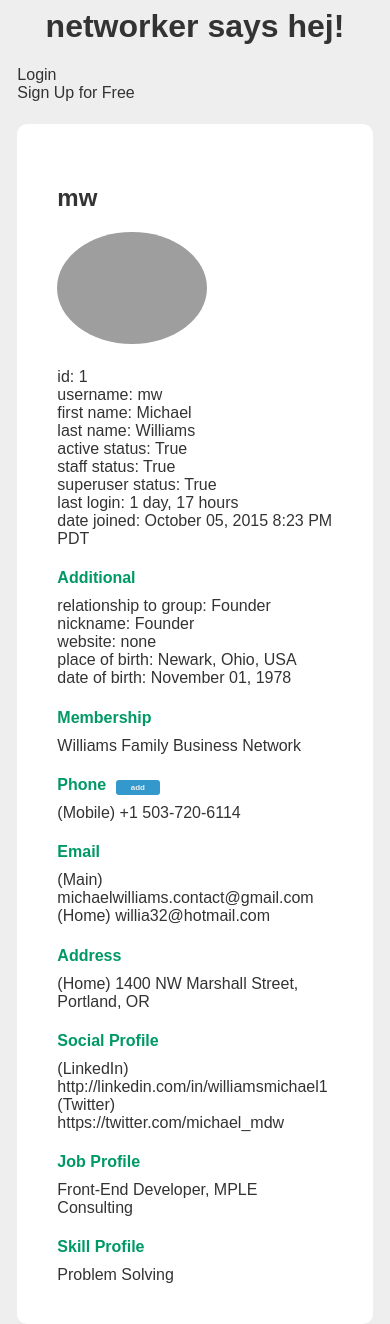
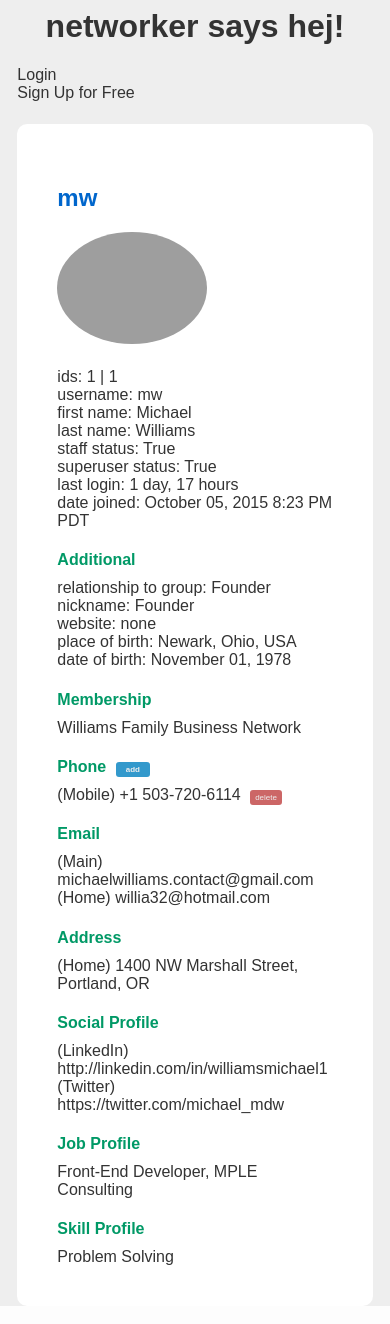
Before and after one commit to williamsmichael/networker, a Django app: page /users/1/ in a window 390 px wide. Run offline with Django 3.2, Linux system fonts and the light colour scheme; data comes from the database, SQL or seed files in the repository; grey boxes are pictures that could not be loaded.

Commit message:
deletes individual phone number

```diff
--- a/networker/static/css/base.css
+++ b/networker/static/css/base.css
@@ -25,13 +25,17 @@ a:focus {
 	text-decoration: #333;
 	color: #669966;
 }
-span a[href*=create] {
+a[href*=create], a[href*=delete] {
 	background-color: #3399CC;
 	color: #eee;
 	margin-left: 5px;
-	padding: 3px 15px;
+	padding: 3px 10px;
 	border-radius: 3px;
 	font-size: .5em;
+}
+a[href*=delete] {
+	background-color: #CC6666;
+	padding: 3px 5px;
 }
 span.user {
 	background-color: #669966;
--- a/networker/user/templates/user/networkeruser_confirm_delete.html
+++ b/networker/user/templates/user/networkeruser_confirm_delete.html
@@ -1,7 +1,7 @@
 {% extends "base.html" %}
 {% load static from staticfiles %}
 
-{% block title %} update {% endblock %}
+{% block title %} delete {% endblock %}
 
 {% block content %}
 
--- a/networker/user/templates/user/networkeruser_detail.html
+++ b/networker/user/templates/user/networkeruser_detail.html
@@ -6,13 +6,13 @@
 {% block content %}
 
 <div>
-	{% if user.is_authenticated %}
-	<h2>
-		<a href="{% url 'update_main' pk=user.pk %}">{{ user.user_extension.username }}</a>
-	</h2>
-	{% else %}
-	<h2 class="anonymous-user">{{ user.user_extension.username }}</h2>
-	{% endif %}
+	{# {% if user.is_authenticated %} #}
+		<h2>
+			<a href="{% url 'update_main' pk=user.user_extension.pk %}">{{ user.user_extension.username }}</a>
+		</h2>
+	{# {% else %} #}
+		{# <h2 class="anonymous-user">{{ user.user_extension.username }}</h2> #}
+	{# {% endif %} #}
 
 
 	<ul>
@@ -21,12 +21,14 @@
 		{% else %}
 			<li><img src="https://unsplash.it/150/150/?random"></li>
 		{% endif %}
-		<li>id: {{ user.user_extension.id }}</li>
+		<li>ids: {{ user.user_extension.id }} | {{ user.id }} </li>
 		<li>username: {{ user.user_extension.username }}</li>
 		{# <li>password: {{ user.user_extension.password }}</li> #}
 		<li>first name: {{ user.user_extension.first_name | default:"none" }}</li>
 		<li>last name: {{ user.user_extension.last_name | default:"none" }}</li>
-		<li>active status: {{ user.user_extension.is_active }}</li>
+		{% if user.is_superuser %}
+			<li>active status: {{ user.user_extension.is_active }}</li>
+		{% endif %}
 		<li>staff status: {{ user.user_extension.is_staff }}</li>
 		<li>superuser status: {{ user.user_extension.is_superuser }}</li>
 		<li>last login: {{ user.user_extension.last_login | timesince }}</li>
@@ -42,7 +44,7 @@
 		<li>date of birth: {{ user.date_of_birth | date:"F d, Y" |  default:"none" }}</li>
 	</ul>
 
-	<h4><a href="{% url 'update_membership' pk=user.pk %}">Membership</a></h4>
+	<h4><a href="{% url 'update_membership' pk=user.user_extension.pk %}">Membership</a></h4>
 	<ul>
 		{% for group in user.user_extension.groups.values %}
 			<li>{{ group.name }}</li>
@@ -56,6 +58,7 @@
 		{% for phone in user.userphone_set.all %}
 			<li>
 				<a href="{% url 'update_phone' phone.pk %}">({{ phone.phone_category_id.phone_category }}) +{{ phone.country_code }} {{ phone.phone_number }}</a>
+				<span><a href="{% url 'delete_phone' phone.pk %}">delete</a></span>
 			</li>
 		{% endfor %}
 	</ul>
--- a/networker/user/templates/user/networkeruser_list.html
+++ b/networker/user/templates/user/networkeruser_list.html
@@ -14,7 +14,7 @@
 	<ul>
 
 		<li>
-			<a href="{% url 'user_detail' pk=user.pk %}">[{{ user.user_extension.id }}] {{ user.user_extension.username }}, {{ user.user_extension.first_name }} {{ user.user_extension.last_name }} - {{ user.user_extension.last_login | timesince }}</a>
+			<a href="{% url 'user_detail' pk=user.pk %}">[ {{ user.user_extension.id }} | {{ user.id }} ] {{ user.user_extension.username }}, {{ user.user_extension.first_name }} {{ user.user_extension.last_name }} - {{ user.user_extension.last_login | timesince }}</a>
 		</li>
 	</ul>
 
--- a/networker/user/urls.py
+++ b/networker/user/urls.py
@@ -21,6 +21,9 @@ urlpatterns = [
     # --------------------------------------------------create from categories
     url(r'^(?P<pk>[0-9]+)/create/phone$', views.CreatePhone.as_view(template_name='user/networkeruser_form.html'), name='create_phone'),
 
+    # --------------------------------------------------------delete instances
+    url(r'^(?P<pk>[0-9]+)/delete/phone$', views.DeletePhone.as_view(template_name='user/networkeruser_confirm_delete.html'), name='delete_phone'),
+
     # ------------------------------------------------------------------unused
     # url(r'^$', views.user_listing, name='user_listing'),
     # url(r'^detail/(?P<pk>[0-9]+)/$', views.user_detail, name='user_detail'),
--- a/networker/user/views.py
+++ b/networker/user/views.py
@@ -24,7 +24,7 @@ class CreatePhone(CreateView):
     """ Creates a phone number for user """
     model = UserPhone
     fields = '__all__'
-    success_url = '/users/'
+    # success_url = '/users/'
     section = 'Add'
     title = 'add'
     button = 'add'
@@ -38,6 +38,13 @@ class CreatePhone(CreateView):
         return reverse('update_phone', kwargs={
             'pk': self.object.pk,
     })
+
+
+class DeletePhone(DeleteView):
+    model = UserPhone
+    success_url = '/users/'
+    section = "Confirm Delete"
+    button = "delete"
 
 
 def UserDetail(request, pk):
@@ -60,7 +67,7 @@ class UserUpdateMain(UpdateView):
     """ Update auth-user details of a user """
     model = User
     fields = ['username', 'first_name', 'last_name', 'is_active']
-    success_url = '/users/'
+    # success_url = '/users/'
     section = "Main"
     title = 'update'
     button = 'update'
@@ -75,7 +82,7 @@ class UserUpdateAdditional(UpdateView):
     """ Update networker-user-extension details of a user """
     model = NetworkerUser
     fields = '__all__'
-    success_url = '/users/'
+    # success_url = '/users/'
     section = 'Additional'
     title = 'update'
     button = 'update'
@@ -90,7 +97,7 @@ class UserUpdateMembership(UpdateView):
     """ Update membership details of a user """
     model = User
     fields = ['groups']
-    success_url = '/users/'
+    # success_url = '/users/'
     section = "Membership"
     title = 'update'
     button = 'update'
@@ -105,7 +112,7 @@ class UserUpdatePhone(UpdateView):
     """ Update phone details of a user """
     model = UserPhone
     fields = ['phone_category_id', 'country_code', 'phone_number']
-    success_url = '/users/'
+    # success_url = '/users/'
     section = "Phone"
     title = 'update'
     button = 'update'
@@ -121,6 +128,11 @@ class UserDelete(DeleteView):
     success_url = '/users/'
     section = "Confirm Delete"
     button = "delete"
+
+    def get_success_url(self):
+        return reverse('user_detail', kwargs={
+            'pk': self.object.pk,
+    })
 
 
 # def user_listing(request):
```
Also changed, not shown: networker/user/templates/user/networkeruser_form.html (+4 -5 lines).
